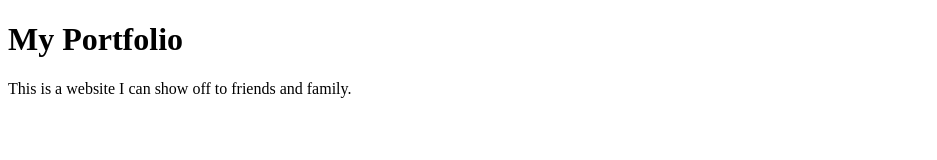
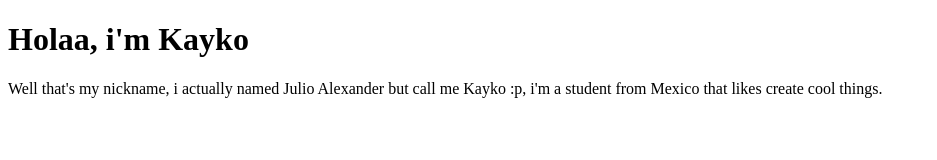
Before and after one commit to K4YKO/my-portfolio, a plain HTML site: page index.html in a window 1280 px wide. Shown: the whole page, without its empty margins (0-937 px from the left). Drawn offline with Linux system fonts and the light colour scheme.

Commit message:
make the page about me

```diff
--- a/index.html
+++ b/index.html
@@ -4,7 +4,7 @@
 		<title>My Portfolio</title>
 	</head>
 	<body>
-		<h1>My Portfolio</h1>
-		<p>This is a website I can show off to friends and family.</p>
+		<h1>Holaa, i'm Kayko</h1>
+		<p>Well that's my nickname, i actually named Julio Alexander but call me Kayko :p, i'm a student from Mexico that likes create cool things. </p>
 	</body>
 </html>
```
